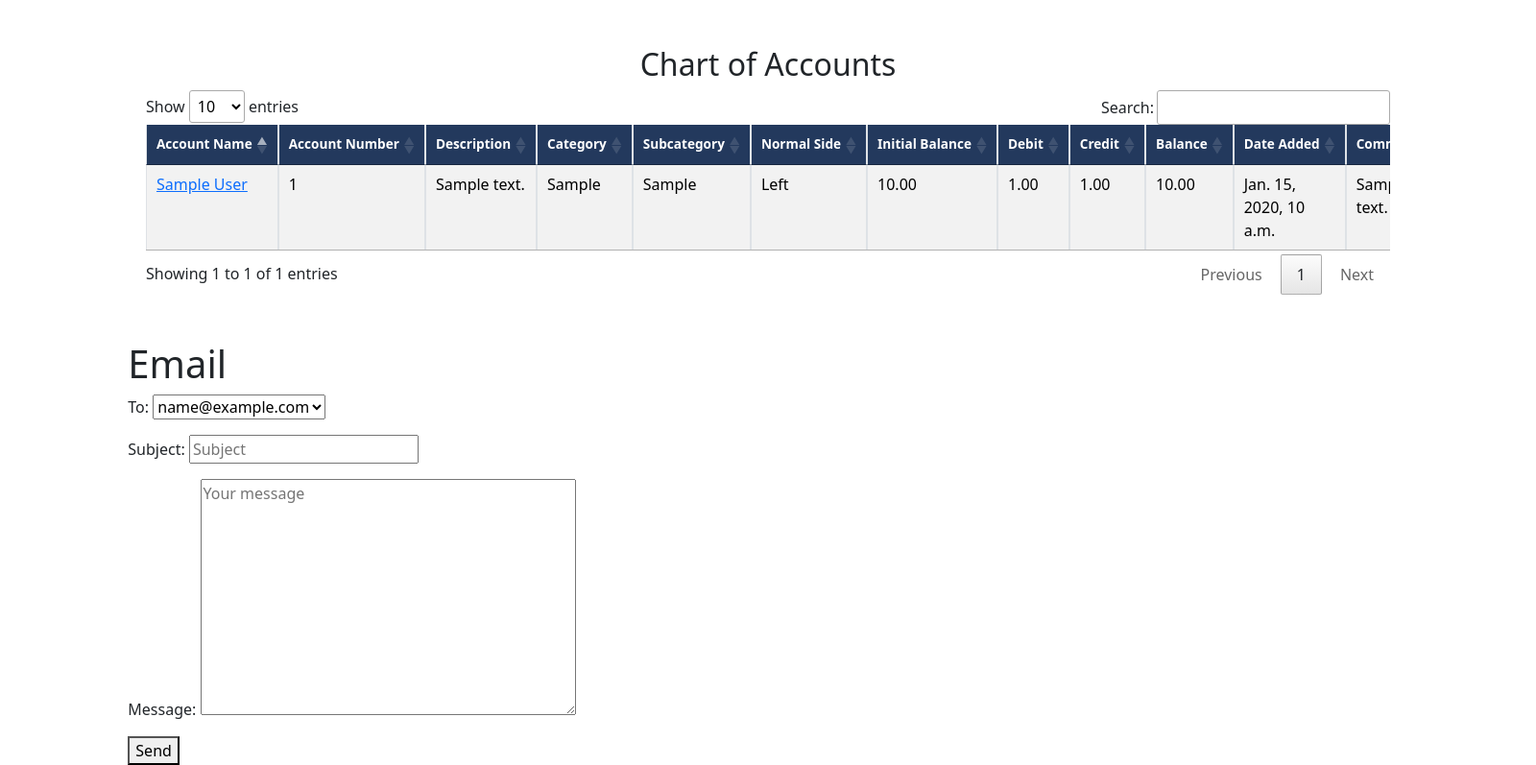
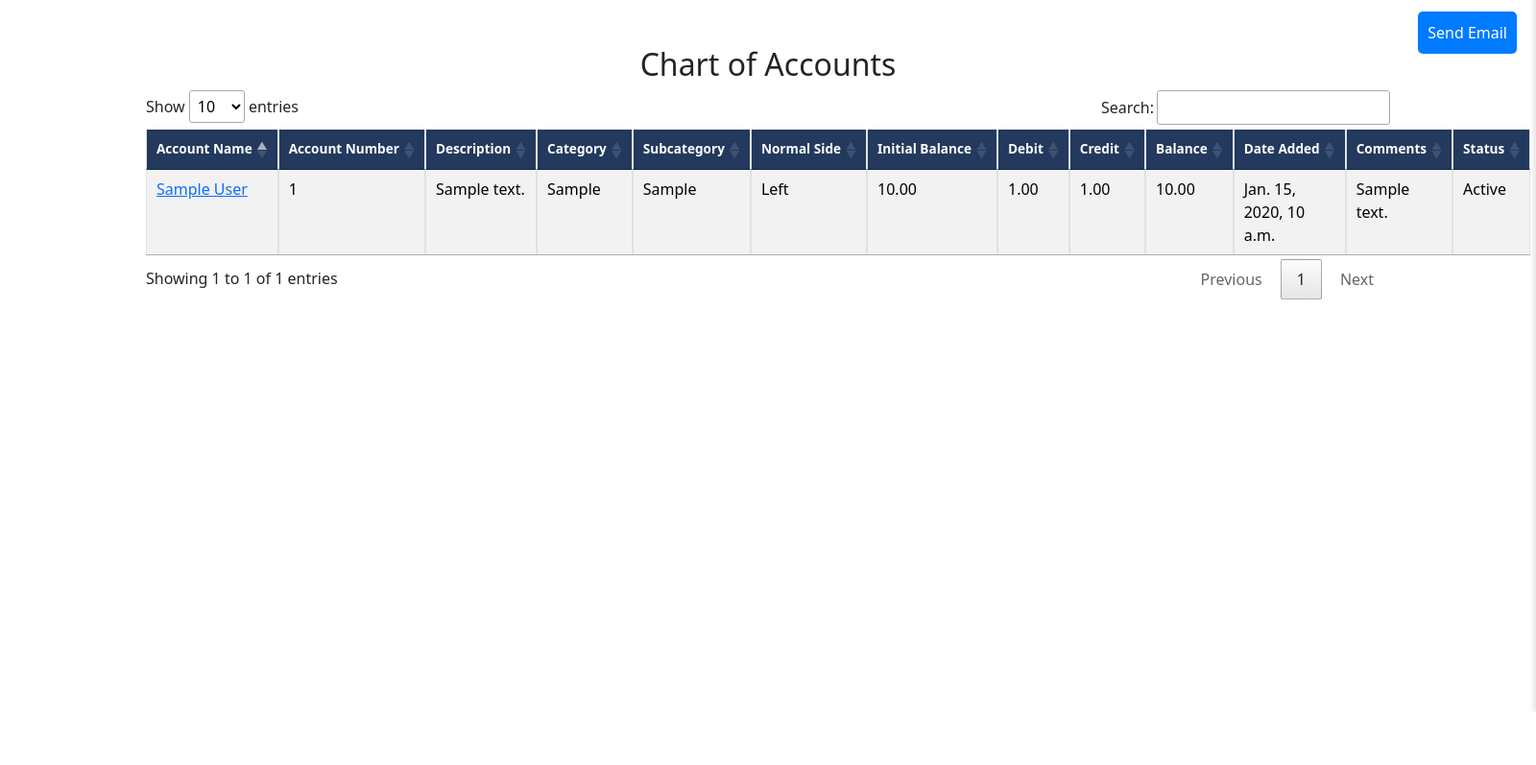
Before and after one commit to austin-l-taylor/Ledger-Logic, a Django app: template authenticate/templates/main_page/chart_of_accounts.html in a window 1600 px wide. Shown: the part 58-855 px from the top of the page at 96% size. After the commit the page ends 799 px from the top, so only its background shows below. Run offline with Django 5.2, Linux system fonts and the light colour scheme; the template is opened without the code that fills it: values that come from a table or form of the project are taken from there, others are empty; tables that the repository leaves empty hold one stand-in row (values such as "Sample post"); parts of the project's set-up code (start-up, migrations or seed data) failed here and were passed over; some libraries are stand-ins or nearby versions.

Commit message:
Changed layout

```diff
--- a/authenticate/templates/main_page/chart_of_accounts.html
+++ b/authenticate/templates/main_page/chart_of_accounts.html
@@ -2,14 +2,22 @@
 {% extends "main_page/base.html" %}
 
 {%block content%}
-{% block top %}
+<body>
+    <button id="popout-btn">Send Email</button>
+
+<!-- Pop-Out Bar Container (initially hidden) -->
+<div id="popout-container" class="popout-container">
+    <button id="close-popout-btn">&times;</button>
+    {% include 'main_page/contact.html' %}
+</div>
+
+</body>
 <div class="container mt-4">
     <div class="row">
         <h2 class="text-center">Chart of Accounts</h2>
     </div>
 
     <!-- table wrapper -->
-    <div class="table-responsive">
         <!-- Chart of Accounts Table -->
         <table id="table" class="table table-striped table-hover table-bordered">
             <thead  class="thead-dark">
@@ -63,7 +71,6 @@
                 {% endfor %}
             </tbody>
         </table>
-    </div>
 </div>
 
 <!-- Buttons at the bottom of the Chart of Accounts -->
@@ -88,7 +95,21 @@
         // options if needed
     });
 </script>
+<script>
+    // Get pop-out button and container
+    var popoutBtn = document.getElementById('popout-btn');
+    var popoutContainer = document.getElementById('popout-container');
+    var closePopoutBtn = document.getElementById('close-popout-btn');
 
+    // Toggle pop-out container visibility
+    popoutBtn.addEventListener('click', function() {
+        popoutContainer.classList.toggle('show-popout');
+    });
+
+    closePopoutBtn.addEventListener('click', function() {
+        popoutContainer.classList.remove('show-popout');
+    });
+</script>
 <!-- some custom styles to the table -->
 <style>
     .thead-dark th {
@@ -101,10 +122,47 @@
     th {
         white-space: nowrap; /* Prevent text in headers from wrapping */
     }
+
+    /* Pop-Out Container */
+    .popout-container {
+        position: fixed;
+        top: 0;
+        right: 0;
+        width: 350px; /* Adjust width as needed */
+        height: 100%;
+        background-color: #f4f4f4;
+        box-shadow: -3px 0 5px rgba(0, 0, 0, 0.1);
+        overflow-y: auto;
+        transition: transform 0.3s ease-in-out;
+        transform: translateX(100%);
+    }
+
+    /* Show Pop-Out Container */
+    .popout-container.show-popout {
+        transform: translateX(0);
+    }
+
+    /* Pop-Out Content */
+    .popout-content {
+        padding: 50px;
+    }
+
+    /* Pop-Out Button */
+    #popout-btn {
+        position: fixed;
+        top: 70px;
+        right: 20px;
+        padding: 10px;
+        background-color: #007bff;
+        color: #fff;
+        border: none;
+        border-radius: 5px;
+        cursor: pointer;
+    }
+
+    #popout-btn:hover {
+        background-color: #0056b3;
+    }
+
 </style>
 {% endblock %}
-
-    {%block bot%}
-        {% include "main_page/contact.html" %}
-    {% endblock %}
-{% endblock %}
--- a/authenticate/templates/main_page/contact.html
+++ b/authenticate/templates/main_page/contact.html
@@ -1,3 +1,43 @@
+<style>
+  /* styles.css */
+  h1 {
+    text-align: center;
+}
+form {
+    max-width: 400px;
+    margin: 0 auto;
+}
+
+label {
+    display: block;
+    margin-bottom: 5px;
+}
+
+input[type="text"],
+input[type="email"],
+textarea {
+    width: 100%;
+    padding: 8px;
+    margin-bottom: 10px;
+    border: 1px solid #ccc;
+    border-radius: 4px;
+}
+
+button[type="submit"] {
+    background-color: #4CAF50;
+    color: white;
+    padding: 10px 20px;
+    border: none;
+    border-radius: 4px;
+    cursor: pointer;
+}
+
+button[type="submit"]:hover {
+    background-color: #45a049;
+}
+
+</style>
+<body>
   <h1>Email</h1>
   <form method = "POST">
     {% csrf_token %}
@@ -6,3 +46,4 @@
       <button type="submit">Send</button>
     </div>
   </form>
+</body>
```
Lines whose indentation alone changed are shown as unchanged.
